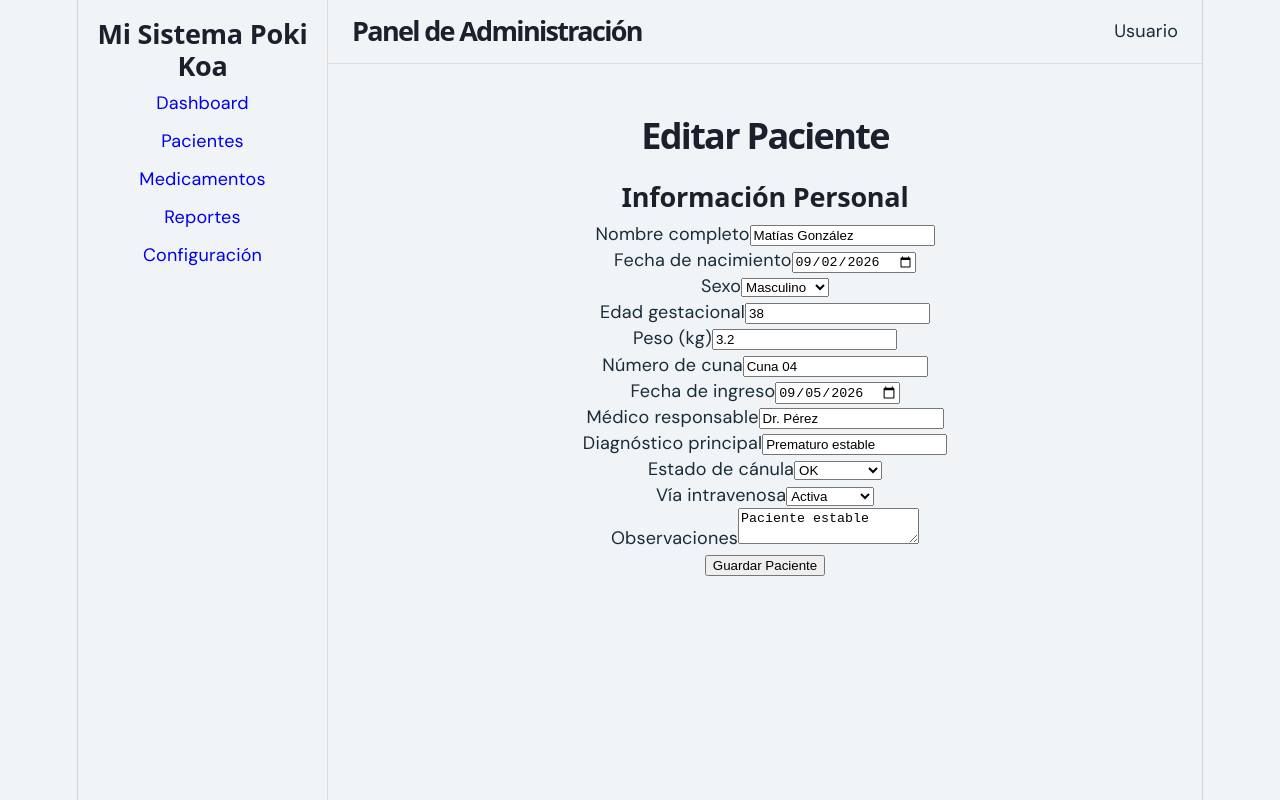
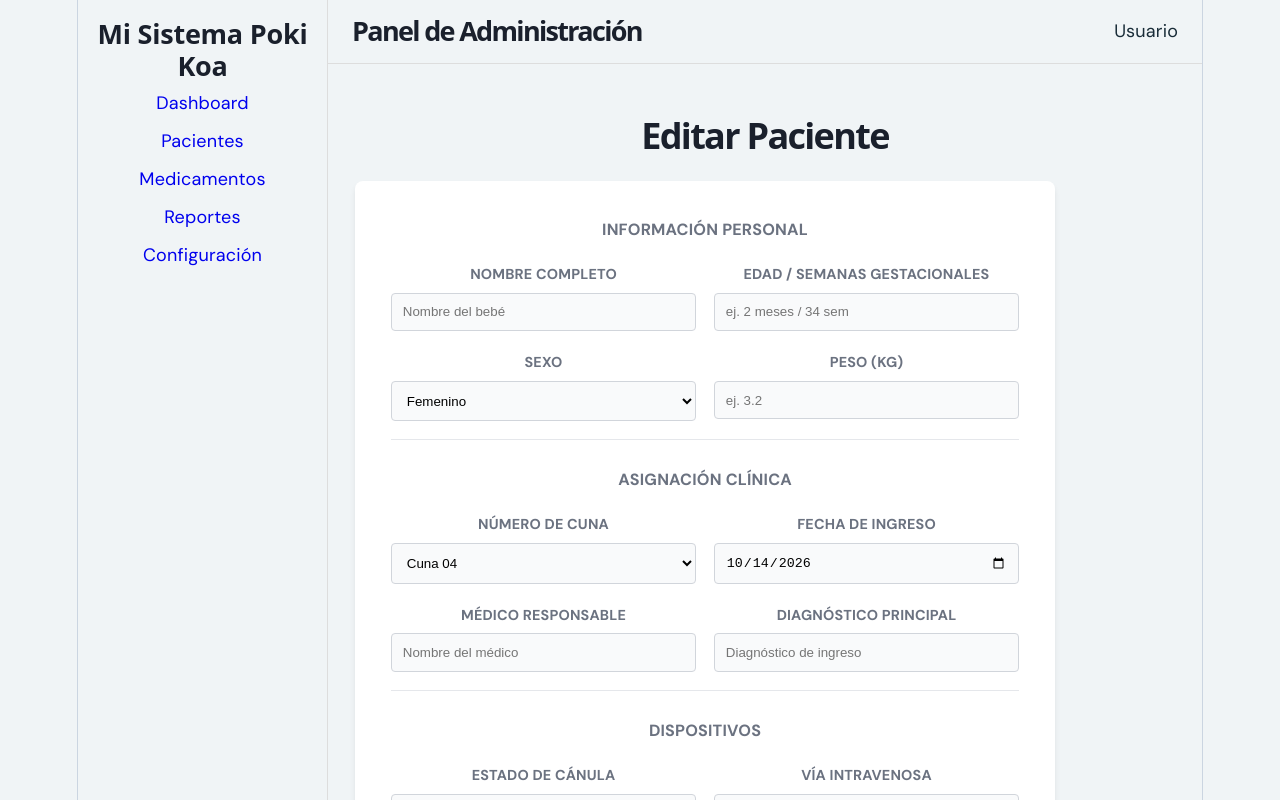
Before and after one commit to Asulx/poki-koa-web, a React (Vite) app: page /pacientes/editar in a window 1280 px wide. Shown: the top 800 px of the page. Built offline with nearby package versions, Linux system fonts and the light colour scheme.

Commit message:
feat: implementar estructura y validaciones del formulario de pacientes (#15)

```diff
--- a/src/components/pacientes/PacienteForm.tsx
+++ b/src/components/pacientes/PacienteForm.tsx
@@ -1,176 +1,171 @@
-import { useState } from 'react'
-import { useForm } from 'react-hook-form'
-import { zodResolver } from '@hookform/resolvers/zod'
+import { useState } from 'react';
 
-import {
-  pacienteSchema,
-  type PacienteFormData,
-} from '@/forms/schemas/pacienteSchema'
-
-type PacienteFormProps = {
-  defaultValues?: Partial<PacienteFormData>
+export interface PacienteFormData {
+    nombre: string;
+    edadGestacional: string;
+    sexo: string;
+    peso: string;
+    numeroCuna: string;
+    fechaIngreso: string;
+    medicoResponsable: string;
+    diagnostico: string;
+    estadoCanula: string;
+    viaIntravenosa: string;
 }
 
-export default function PacienteForm({
-  defaultValues,
-}: PacienteFormProps) {
-  const [isLoading, setIsLoading] = useState(false)
-
-  const {
-    register,
-    handleSubmit,
-    formState: { errors, isValid },
-  } = useForm<PacienteFormData>({
-    resolver: zodResolver(pacienteSchema),
-    mode: 'onChange',
-    defaultValues,
-  })
-
-  const onSubmit = async (
-    data: PacienteFormData
-  ) => {
-    setIsLoading(true)
-
-    await new Promise((resolve) =>
-      setTimeout(resolve, 1500)
-    )
-
-    console.log(data)
-
-    alert('Paciente guardado correctamente')
-
-    setIsLoading(false)
+interface PacienteFormProps {
+    pacienteInicial?: PacienteFormData;
+    onSubmit: (datos: PacienteFormData) => void;
+    isLoading?: boolean;
 }
 
+export default function PacienteForm({ pacienteInicial, onSubmit, isLoading = false }: PacienteFormProps) {
+    // 1. Estado inicial con todos los campos de tu diseño
+    const [formData, setFormData] = useState<PacienteFormData>(
+        pacienteInicial || {
+            nombre: '', edadGestacional: '', sexo: 'Femenino', peso: '',
+            numeroCuna: 'Cuna 04', fechaIngreso: new Date().toISOString().split('T')[0], // Fecha de hoy por defecto
+            medicoResponsable: '', diagnostico: '',
+            estadoCanula: 'OK - Conectada', viaIntravenosa: 'OK - Activa'
+        }
+    );
+
+    const [errores, setErrores] = useState<Partial<PacienteFormData>>({});
+
+    // 2. Lógica de validación en tiempo real (ejemplo simple)
+    const validarCampo = (nombre: string, valor: string) => {
+        let error = '';
+        if (nombre === 'nombre' && valor.trim() === '') error = 'El nombre es obligatorio.';
+        if (nombre === 'peso' && isNaN(Number(valor))) error = 'El peso debe ser un número.';
+        setErrores(prev => ({ ...prev, [nombre]: error }));
+    };
+
+    const handleChange = (e: React.ChangeEvent<HTMLInputElement | HTMLSelectElement>) => {
+        const { name, value } = e.target;
+        setFormData(prev => ({ ...prev, [name]: value }));
+        validarCampo(name, value);
+    };
+
+    const tieneErrores = Object.values(errores).some(err => err !== '') || formData.nombre === '';
+
+    const handleSubmit = (e: React.FormEvent) => {
+        e.preventDefault();
+        if (!tieneErrores) onSubmit(formData);
+    };
+
+    const handleLimpiar = () => {
+        setFormData({
+            nombre: '', edadGestacional: '', sexo: 'Femenino', peso: '',
+            numeroCuna: 'Cuna 04', fechaIngreso: new Date().toISOString().split('T')[0],
+            medicoResponsable: '', diagnostico: '',
+            estadoCanula: 'OK - Conectada', viaIntravenosa: 'OK - Activa'
+        });
+        setErrores({});
+    };
+
+    // Estilos reutilizables para mantener el diseño limpio
+    const sectionStyle = { marginBottom: '1.5rem', paddingBottom: '1rem', borderBottom: '1px solid #e5e7eb' };
+    const gridStyle = { display: 'grid', gridTemplateColumns: '1fr 1fr', gap: '1rem', marginTop: '1rem' };
+    const labelStyle = { display: 'block', fontSize: '0.8rem', fontWeight: 'bold', color: '#6b7280', marginBottom: '0.3rem', textTransform: 'uppercase' as 'uppercase' };
+    const inputStyle = { width: '100%', padding: '0.6rem', borderRadius: '4px', border: '1px solid #d1d5db', backgroundColor: '#f9fafb' };
+
     return (
-    <form onSubmit={handleSubmit(onSubmit)}>
-      <h2>Información Personal</h2>
+        <form onSubmit={handleSubmit} style={{ backgroundColor: 'white', padding: '2rem', borderRadius: '8px', boxShadow: '0 4px 6px -1px rgba(0, 0, 0, 0.1)', maxWidth: '700px' }}>
 
+            {/* SECCIÓN: INFORMACIÓN PERSONAL */}
+            <div style={sectionStyle}>
+                <h3 style={{ fontSize: '0.9rem', color: '#6b7280', margin: 0 }}>INFORMACIÓN PERSONAL</h3>
+                <div style={gridStyle}>
                     <div>
-        <label>Nombre completo</label>
-        <input {...register('nombre')} />
-        {errors.nombre && <p>{errors.nombre.message}</p>}
+                        <label style={labelStyle}>Nombre Completo</label>
+                        <input type="text" name="nombre" value={formData.nombre} onChange={handleChange} placeholder="Nombre del bebé" style={{ ...inputStyle, border: errores.nombre ? '1px solid red' : inputStyle.border }} />
+                        {errores.nombre && <span style={{ color: 'red', fontSize: '0.75rem' }}>{errores.nombre}</span>}
                     </div>
-
                     <div>
-        <label>Fecha de nacimiento</label>
-        <input
-          type="date"
-          {...register('fechaNacimiento')}
-        />
-        {errors.fechaNacimiento && (
-          <p>{errors.fechaNacimiento.message}</p>
-        )}
+                        <label style={labelStyle}>Edad / Semanas Gestacionales</label>
+                        <input type="text" name="edadGestacional" value={formData.edadGestacional} onChange={handleChange} placeholder="ej. 2 meses / 34 sem" style={inputStyle} />
                     </div>
-
                     <div>
-        <label>Sexo</label>
-        <select {...register('sexo')}>
-          <option value="">Seleccione</option>
+                        <label style={labelStyle}>Sexo</label>
+                        <select name="sexo" value={formData.sexo} onChange={handleChange} style={inputStyle}>
                             <option value="Femenino">Femenino</option>
                             <option value="Masculino">Masculino</option>
                         </select>
-        {errors.sexo && (
-          <p>{errors.sexo.message}</p>
-        )}
+                    </div>
+                    <div>
+                        <label style={labelStyle}>Peso (KG)</label>
+                        <input type="text" name="peso" value={formData.peso} onChange={handleChange} placeholder="ej. 3.2" style={{ ...inputStyle, border: errores.peso ? '1px solid red' : inputStyle.border }} />
+                        {errores.peso && <span style={{ color: 'red', fontSize: '0.75rem' }}>{errores.peso}</span>}
+                    </div>
+                </div>
             </div>
 
+            {/* SECCIÓN: ASIGNACIÓN CLÍNICA */}
+            <div style={sectionStyle}>
+                <h3 style={{ fontSize: '0.9rem', color: '#6b7280', margin: 0 }}>ASIGNACIÓN CLÍNICA</h3>
+                <div style={gridStyle}>
                     <div>
-        <label>Edad gestacional</label>
-        <input {...register('edadGestacional')} />
-        {errors.edadGestacional && (
-          <p>{errors.edadGestacional.message}</p>
-        )}
+                        <label style={labelStyle}>Número de Cuna</label>
+                        <select name="numeroCuna" value={formData.numeroCuna} onChange={handleChange} style={inputStyle}>
+                            <option value="Cuna 01">Cuna 01</option>
+                            <option value="Cuna 02">Cuna 02</option>
+                            <option value="Cuna 03">Cuna 03</option>
+                            <option value="Cuna 04">Cuna 04</option>
+                        </select>
+                    </div>
+                    <div>
+                        <label style={labelStyle}>Fecha de Ingreso</label>
+                        <input type="date" name="fechaIngreso" value={formData.fechaIngreso} onChange={handleChange} style={inputStyle} />
+                    </div>
+                    <div>
+                        <label style={labelStyle}>Médico Responsable</label>
+                        <input type="text" name="medicoResponsable" value={formData.medicoResponsable} onChange={handleChange} placeholder="Nombre del médico" style={inputStyle} />
+                    </div>
+                    <div>
+                        <label style={labelStyle}>Diagnóstico Principal</label>
+                        <input type="text" name="diagnostico" value={formData.diagnostico} onChange={handleChange} placeholder="Diagnóstico de ingreso" style={inputStyle} />
+                    </div>
+                </div>
             </div>
 
+            {/* SECCIÓN: DISPOSITIVOS */}
+            <div style={{ marginBottom: '2rem' }}>
+                <h3 style={{ fontSize: '0.9rem', color: '#6b7280', margin: 0 }}>DISPOSITIVOS</h3>
+                <div style={gridStyle}>
                     <div>
-        <label>Peso (kg)</label>
-        <input
-          type="number"
-          step="0.1"
-          {...register('peso', {
-            valueAsNumber: true,
-          })}
-        />
-        {errors.peso && (
-          <p>{errors.peso.message}</p>
-        )}
+                        <label style={labelStyle}>Estado de Cánula</label>
+                        <select name="estadoCanula" value={formData.estadoCanula} onChange={handleChange} style={inputStyle}>
+                            <option value="OK - Conectada">OK - Conectada</option>
+                            <option value="Alerta - Desconectada">Alerta - Desconectada</option>
+                        </select>
+                    </div>
+                    <div>
+                        <label style={labelStyle}>Vía Intravenosa</label>
+                        <select name="viaIntravenosa" value={formData.viaIntravenosa} onChange={handleChange} style={inputStyle}>
+                            <option value="OK - Activa">OK - Activa</option>
+                            <option value="Alerta - Obstruida">Alerta - Obstruida</option>
+                        </select>
+                    </div>
+                </div>
             </div>
 
-      <div>
-        <label>Número de cuna</label>
-        <input {...register('numeroCuna')} />
-        {errors.numeroCuna && (
-          <p>{errors.numeroCuna.message}</p>
-        )}
-      </div>
-
-      <div>
-        <label>Fecha de ingreso</label>
-        <input
-          type="date"
-          {...register('fechaIngreso')}
-        />
-        {errors.fechaIngreso && (
-          <p>{errors.fechaIngreso.message}</p>
-        )}
-      </div>
-
-      <div>
-        <label>Médico responsable</label>
-        <input
-          {...register('medicoResponsable')}
-        />
-        {errors.medicoResponsable && (
-          <p>{errors.medicoResponsable.message}</p>
-        )}
-      </div>
-
-      <div>
-        <label>Diagnóstico principal</label>
-        <input {...register('diagnostico')} />
-        {errors.diagnostico && (
-          <p>{errors.diagnostico.message}</p>
-        )}
-      </div>
-
-      <div>
-        <label>Estado de cánula</label>
-        <select {...register('estadoCanula')}>
-          <option value="">Seleccione</option>
-          <option value="OK">OK</option>
-          <option value="Pendiente">
-            Pendiente
-          </option>
-        </select>
-      </div>
-
-      <div>
-        <label>Vía intravenosa</label>
-        <select {...register('viaIntravenosa')}>
-          <option value="">Seleccione</option>
-          <option value="Activa">Activa</option>
-          <option value="Inactiva">
-            Inactiva
-          </option>
-        </select>
-      </div>
-
-      <div>
-        <label>Observaciones</label>
-        <textarea
-          {...register('observaciones')}
-        />
-      </div>
-
+            {/* BOTONES DE ACCIÓN */}
+            <div style={{ display: 'flex', gap: '1rem', marginTop: '1rem' }}>
                 <button
                     type="submit"
-        disabled={!isValid || isLoading}
+                    disabled={tieneErrores || isLoading}
+                    style={{ backgroundColor: '#1f5b6a', color: 'white', flex: 1, padding: '0.8rem', borderRadius: '4px', border: 'none', cursor: tieneErrores ? 'not-allowed' : 'pointer', fontWeight: 'bold' }}
                 >
-        {isLoading
-          ? 'Guardando...'
-          : 'Guardar Paciente'}
+                    {isLoading ? 'Procesando...' : (pacienteInicial ? 'Actualizar Paciente' : 'Registrar Paciente')}
                 </button>
+                <button
+                    type="button"
+                    onClick={handleLimpiar}
+                    style={{ padding: '0.8rem 2rem', borderRadius: '4px', border: '1px solid #d1d5db', backgroundColor: 'white', cursor: 'pointer', fontWeight: 'bold', color: '#4b5563' }}
+                >
+                    Limpiar
+                </button>
+            </div>
         </form>
-  )
+    );
 }
```
Also changed, not shown: src/pages/pacientes/PacientesPage.tsx (+20 -1 lines). Lines whose indentation alone changed are shown as unchanged.
